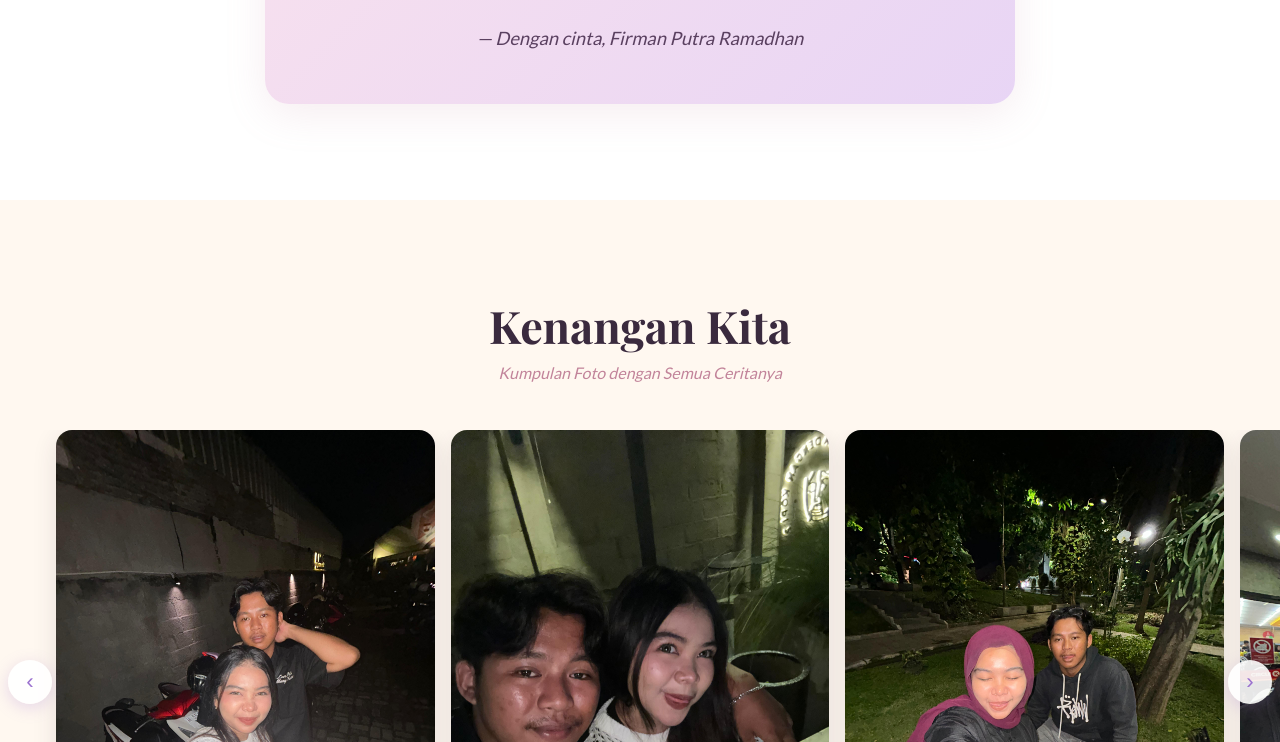
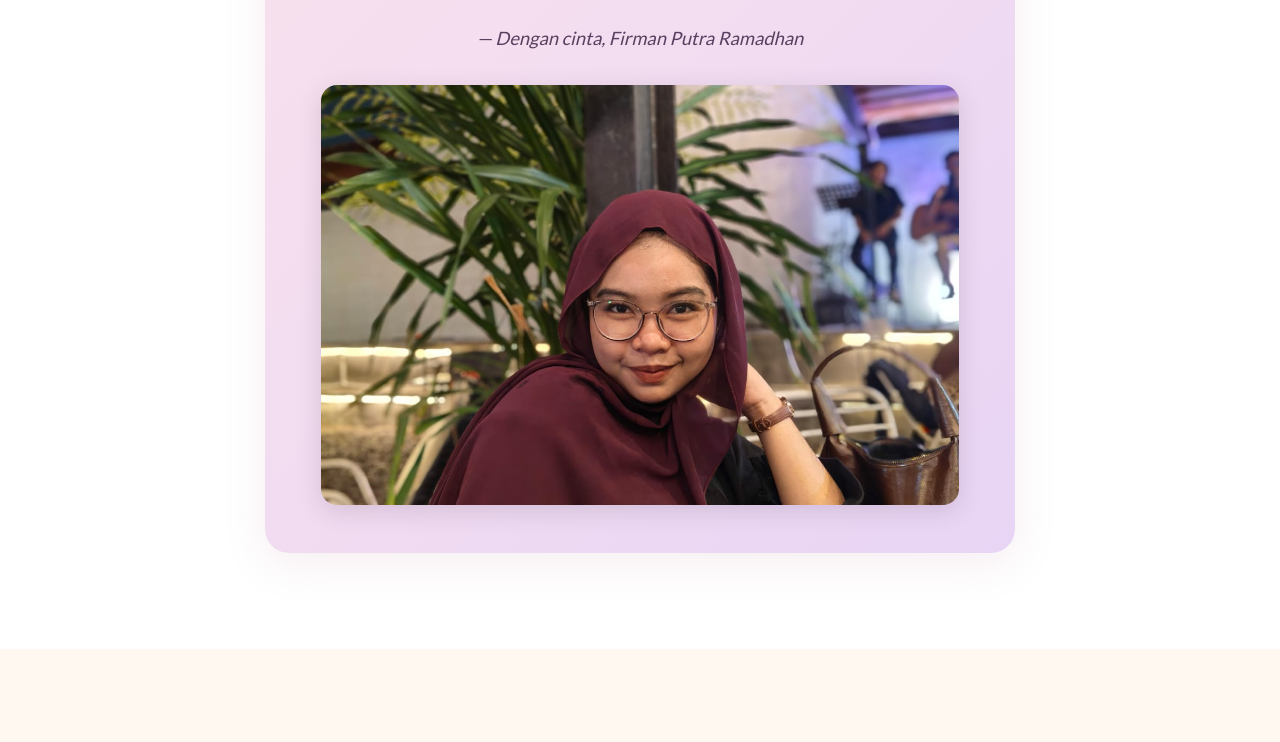
Before and after one commit to Alvin831/selamatya-, a plain HTML site: page index.html in a window 1280 px wide. Shown: the part 1402-2144 px from the top of the page. Drawn offline with nearby package versions, Linux system fonts and the light colour scheme; a web font is replaced by a local one.

Commit message:
restore photo in wish card

```diff
--- a/index.html
+++ b/index.html
@@ -38,6 +38,9 @@
         </p>
         <span class="quote-mark closing">"</span>
         <p class="wish-from">— Dengan cinta, Firman Putra Ramadhan</p>
+        <div class="wish-photo-wrap">
+          <img src="assets/fotoawal.jpeg" alt="Foto" class="wish-photo" />
+        </div>
       </div>
     </div>
   </section>
```
